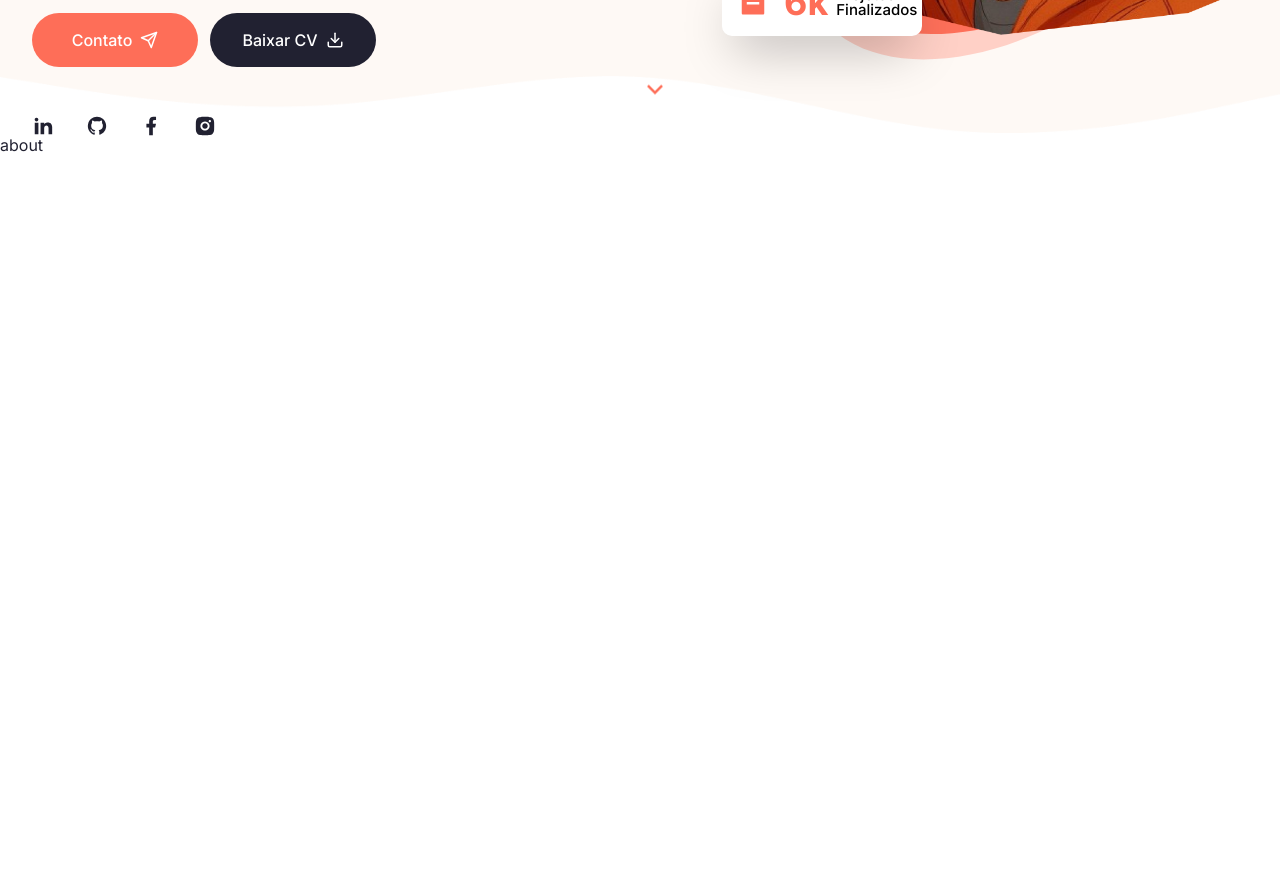
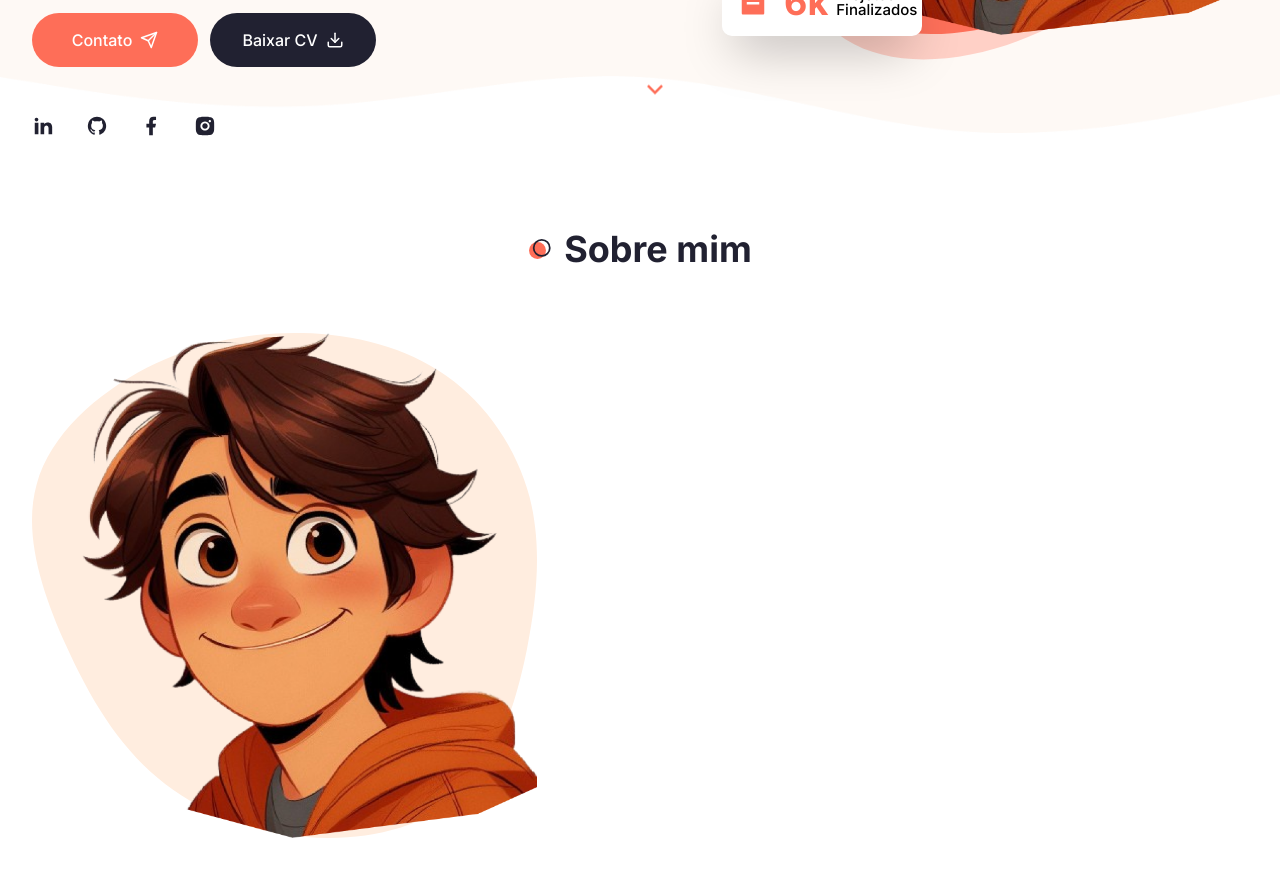
Before and after one commit to SamuelGranados/samuel-granados, a Next.js app: page / in a window 1280 px wide. Shown: the part 640-1516 px from the top of the page. Built offline with nearby package versions, Linux system fonts and the light colour scheme.

Commit message:
sobre mim em desenvolvimento

```diff
--- a/app/globals.css
+++ b/app/globals.css
@@ -68,6 +68,10 @@
   @apply text-muted-foreground text-lg mb-8 font-light;
 }
 
+.section-title {
+  @apply text-4xl font-bold relative w-max flex items-center justify-between gap-x-3 before:bg-dots_light before:dark:bg-dots_dark before:bg-no-repeat before:bg-center before:w-[24px] before:h-[24px];
+}
+
 .badge {
   @apply z-10 w-[200px] h-[68px] bg-white dark:backdrop-blur-[44px] shadow-2xl p-4 rounded-[10px] flex items-center gap-x-4;
 }
--- a/components/About.jsx
+++ b/components/About.jsx
@@ -33,7 +33,7 @@ const infoData = [
 
 const qualificationData = [
     {
-        title: 'educação',
+        title: 'educacao',
         data: [
             {
                 faculdade: 'Uniasselvi Leonardo da Vinci',
@@ -48,7 +48,7 @@ const qualificationData = [
         ],
     },
     {
-        title: 'experiência',
+        title: 'experiencia',
         data: [
             {
                 empresa: 'instituto pasteur',
@@ -91,8 +91,25 @@ const skillData = [
 ];
 
 const About = () => {
+    const getData = (arr, title) => {
+        return arr.find((item) => item.title === title);
+    };
+
     return (
-        <div>about</div>
+        <section className="xl:h-[860px] pb-12 xl:py-24">
+            <div className="container mx-auto">
+                <h2 className="section-title mb-8 xl:mb-16 text-center mx-auto">Sobre mim</h2>
+                <div>
+                    {/* image */}
+                    <div>
+                        <DevImg
+                         containerStyles='bg-about_shape_light dark:bg-about_shape_dark w-[505px] h-[505px] bg-no-repeat relative'
+                         imgSrc='/hero/developer-sam.png'
+                        />
+                    </div>
+                </div>
+            </div>
+        </section>
     );
 };
 
--- a/tailwind.config.js
+++ b/tailwind.config.js
@@ -79,6 +79,10 @@ module.exports = {
         hero_shape: 'url(/hero/shape-1.svg)',
         hero_shape2_light: 'url(/hero/shape-2-light.svg)',
         hero_shape2_dark: 'url(/hero/shape-2-dark.svg)',
+        about_shape_light: 'url(/about/shape-light.svg)',
+        about_shape_dark: 'url(/about/shape-dark.svg)',
+        dots_light: 'url(/dots-light.svg)',
+        dots_dark: 'url(/dots-dark.svg)',
       },
     },
   },
```
